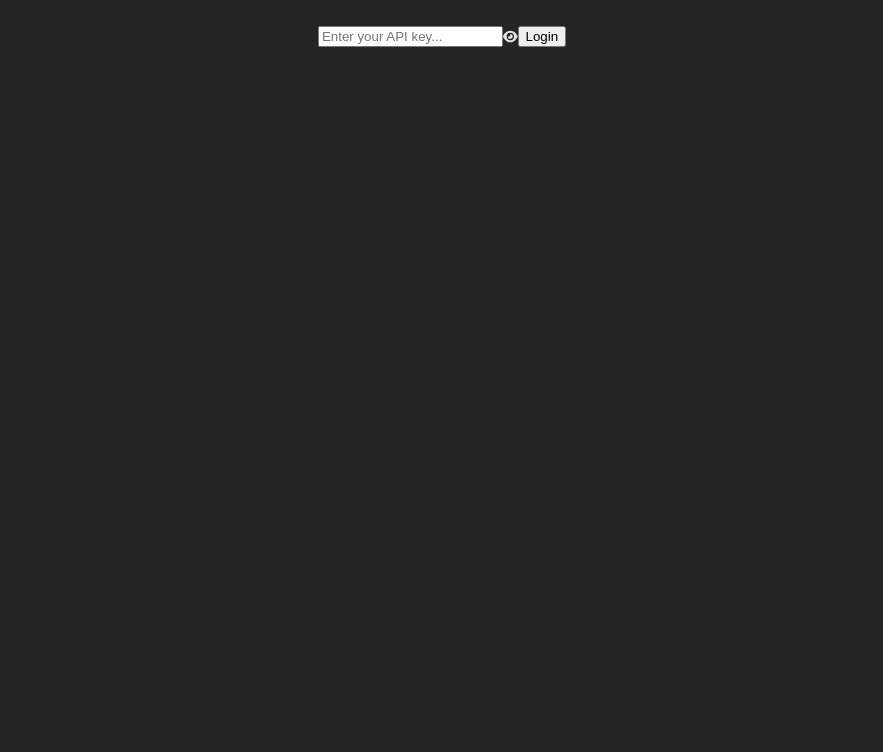
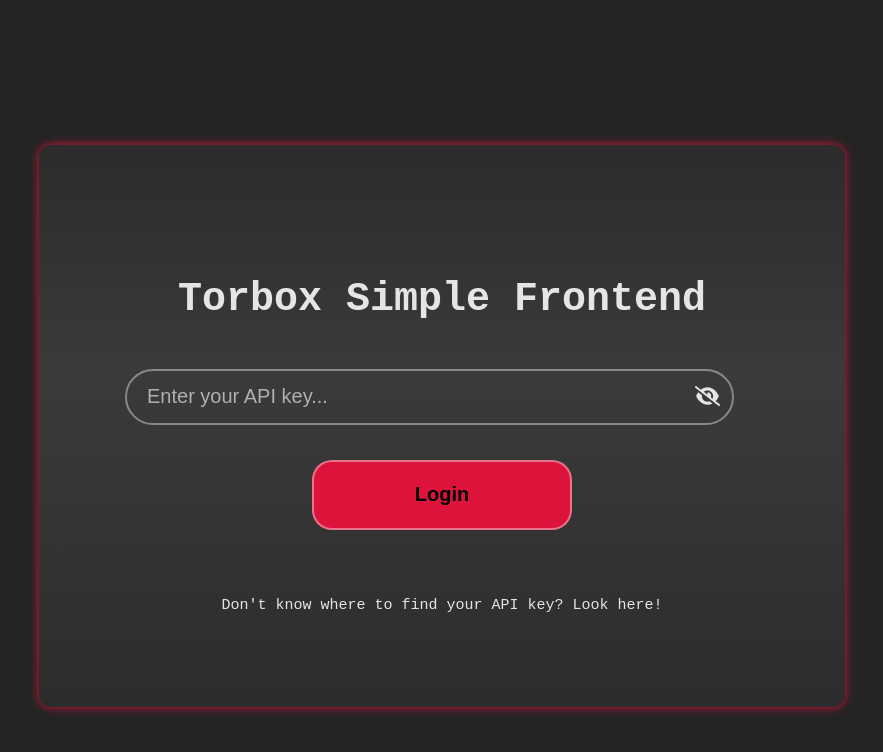
Before and after one commit to ThEgIGN/Simple-Torbox-Frontend, a React (Vite) app: page / in a window 1280 px wide. Shown: the top 752 px of the page, without its empty margins (198-1081 px from the left). Built offline with nearby package versions, Linux system fonts and the light colour scheme.

Commit message:
Finish login page and handle API errors

```diff
--- a/package.json
+++ b/package.json
@@ -13,12 +13,12 @@
     "@fortawesome/fontawesome-svg-core": "^6.7.2",
     "@fortawesome/free-solid-svg-icons": "^6.7.2",
     "@fortawesome/react-fontawesome": "^0.2.2",
-    "@react-three/drei": "^10.0.5",
     "react": "^19.0.0",
     "react-dom": "^19.0.0",
     "react-icons": "^5.5.0",
     "react-router-dom": "^7.4.1",
     "react-spinners": "^0.15.0",
+    "sonner": "^2.0.3",
     "swr": "^2.3.3"
   },
   "devDependencies": {
--- a/src/App.jsx
+++ b/src/App.jsx
@@ -5,10 +5,12 @@
 import NavBar from "./components/NavBar";
 import { Routes, Route } from "react-router-dom";
 import Login from "./pages/Login";
+import { Toaster } from 'sonner'
 
 function App() {
   return (
     <div>
+      <Toaster theme="dark" position="bottom-center" />
       <NavBar />
       <main className="main-content">
         <Routes>
--- a/src/components/NavBar.jsx
+++ b/src/components/NavBar.jsx
@@ -1,11 +1,24 @@
 import { Link, useLocation, useNavigate } from "react-router-dom"
+import { useSWRConfig } from "swr";
 
 function NavBar() {
     const location = useLocation();
     const navigate = useNavigate();
+    const { mutate } = useSWRConfig();
+
+    // Once user logs out, clear SWR fetched data,
+    // so when next user logs in, they don't see previous users data for couple of seconds
+    const clearSWRCache = () => {
+        mutate(
+            key => true, // which cache keys are updated
+            undefined, // update cache data to undefined
+            { revalidate: false } // do not revalidate
+        )
+    }
 
     const handleLogout = () => {
         localStorage.setItem("torboxApiKey", "");
+        clearSWRCache();
         navigate("/");
     }
 
--- a/src/components/TorrentCard.jsx
+++ b/src/components/TorrentCard.jsx
@@ -1,6 +1,4 @@
 import "../css/TorrentCard.css"
-import { useState } from "react"
-import { useCursor } from "@react-three/drei";
 import { FaRegTrashAlt } from "react-icons/fa";
 import { IconContext } from "react-icons";
 
@@ -13,14 +11,8 @@
         alert("deleted")
     }
 
-    // Change style of cursor depending on fact if user is hovering over torrent card or not
-    const [hovered, setHovered] = useState(false)
-    useCursor(hovered)
-
     return (
-        <div className="torrent-card"
-            onPointerOver={() => setHovered(true)}
-            onPointerOut={() => setHovered(false)}>
+        <div className="torrent-card">
             <div className="torrent-box" onClick={expandTorrent}>
                 <div className="torrent-name">
                     <h2>{torrent.name}</h2>
--- a/src/css/Input.css
+++ /dev/null
@@ -1,3 +0,0 @@
-.submit-button {
-
-}
--- a/src/css/Login.css
+++ b/src/css/Login.css
@@ -1,3 +1,93 @@
+body {
+    display: flex;
+    justify-content: center;
+    align-items: center;
+    min-height: 100vh;
+}
+
+.login {
+    width: 50em;
+    border-radius: 1em;
+    background: linear-gradient(to bottom, #323232 0%, #3F3F3F 40%, #1C1C1C 150%), linear-gradient(to top, rgba(255, 255, 255, 0.40) 0%, rgba(0, 0, 0, 0.25) 200%);
+    background-blend-mode: multiply;
+    box-shadow: 0 0 10px crimson;
+    padding: 5em 6em;
+}
+
+.login h1 {
+    padding-top: 1em;
+    padding-bottom: 0.5em;
+    font-size: 40px;
+    text-align: center;
+}
+
+.text-input {
+    width: 100%;
+    height: 4em;
+}
+
+.text-input input {
+    margin: 0;
+    padding: 0;
+    padding-left: 1em;
+    width: 90%;
+    height: 100%;
+    background: transparent;
+    font-size: 20px;
+    border: none;
+    outline: none;
+    border: 2px solid rgba(255, 255, 255, 0.40);
+    border-radius: 3em;
+}
+
+.text-input input::placeholder {
+    color: rgb(176, 176, 176);
+}
+
 .password-toggle-icon {
+    cursor: pointer;
     position: relative;
+    right: 6%;
+    font-size: 20px;
 }
+
+.api-key-help {
+    padding-bottom: 1em;
+}
+
+.api-key-help p {
+    color: rgba(255, 255, 255, 0.87);
+    font-size: 15px;
+}
+
+.api-key-help a {
+    color: rgba(255, 255, 255, 0.87);
+    text-decoration: none;
+}
+
+.api-key-help a:hover {
+    text-decoration: underline;
+}
+
+.button-wrapper {
+    padding-top: 3em;
+    padding-bottom: 4em;
+}
+
+.submit-button {
+    margin: 0;
+    width: 40%;
+    height: 3.5em;
+    background: crimson;
+    border: none;
+    outline: none;
+    border: 2px solid rgba(255, 255, 255, 0.40);
+    border-radius: 1em;
+    cursor: pointer;
+    font-size: 20px;
+    font-weight: bold;
+}
+
+.submit-button:hover {
+    scale: 1.02;
+}
--- a/src/css/TorrentCard.css
+++ b/src/css/TorrentCard.css
@@ -12,6 +12,7 @@
     margin-top: 0.25em;
     margin-bottom: 0.25em;
     padding: 0em;
+    cursor: pointer;
 }
 
 .torrent-box {
--- a/src/hooks/useDownloads.js
+++ b/src/hooks/useDownloads.js
@@ -3,16 +3,35 @@
 
 // Grab all user torrents
 const fetchTorrents = (apiKey) => {
-    const fetcher = (url) =>
-        fetch(url, {
+    const fetcher = async (url) => {
+        const res = await fetch(url, {
             headers: {
                 Authorization: "Bearer " + apiKey,
             },
-        }).then((res) => res.json());
+        });
+
+        if (!res.ok) {
+            const error = new Error(
+                "An error occurred while getting the torrents."
+            );
+            // Attach extra info to the error object.
+            error.info = await res.json();
+            error.status = res.status;
+            throw error;
+        }
+
+        return res.json();
+    };
 
     const { data, error, isLoading } = useSWR(
         apiKey ? `${API_BASE_URL}/torrents/mylist` : null,
-        fetcher
+        fetcher,
+        {
+            shouldRetryOnError: false,
+            revalidateIfStale: true,
+            revalidateOnFocus: false,
+            revalidateOnReconnect: true,
+        }
     );
 
     return {
--- a/src/hooks/usePasswordToggle.js
+++ b/src/hooks/usePasswordToggle.js
@@ -7,7 +7,7 @@
 
     const Icon = (
         <FontAwesomeIcon
-            icon={visible ? "eye-slash" : "eye"}
+            icon={visible ? "eye" : "eye-slash"}
             onClick={() => setVisible((visible) => !visible)}
         />
     );
--- a/src/pages/Home.jsx
+++ b/src/pages/Home.jsx
@@ -4,13 +4,14 @@
 import { useNavigate, useLocation } from "react-router-dom";
 import fetchTorrents from "../hooks/useDownloads";
 import { PacmanLoader } from "react-spinners";
+import { toast } from 'sonner'
 
 function Home() {
     const [searchQuerry, setSearchQuerry] = useState("");
 
     const navigate = useNavigate();
-    const { state } = useLocation();
-    const { stateApiKey } = state;
+    const location = useLocation();
+    const stateApiKey = location?.state?.stateApiKey;
 
     // If user was directed to this page from login, grab API key from state
     const [apiKey, setApiKey] = useState(stateApiKey === null ? "" : stateApiKey);
@@ -46,6 +47,9 @@
                 />
             </form>
             <PacmanLoader loading={isLoading} />
+            <div>
+                {isError && !!toast.error(isError?.info?.detail ? isError?.info?.detail : "Undefined error")}
+            </div>
             <div className="torrents-list">
                 {!isError && torrents && torrents?.data.map((torrent) =>
                     // Only show torrents that contain current search input
--- a/src/pages/Login.jsx
+++ b/src/pages/Login.jsx
@@ -1,6 +1,5 @@
 import usePasswordToggle from "../hooks/usePasswordToggle"
 import "../css/Login.css"
-import "../css/Input.css"
 import { useEffect, useState } from "react";
 import { useNavigate } from "react-router-dom";
 
@@ -10,6 +9,7 @@
 
     const navigate = useNavigate();
 
+    // Check if user is already logged in and navigate them if so
     useEffect(() => {
         const storedKey = localStorage.getItem("torboxApiKey");
         storedKey && navigate("/dashboard", { state: { stateApiKey: storedKey } });
@@ -25,16 +25,22 @@
 
     return (
         <div className="login">
+            <h1>Torbox Simple Frontend</h1>
             <form onSubmit={handleLogin} className="login-form">
+                <div className="text-input">
                     <input
                         type={PasswordInputType}
                         placeholder="Enter your API key..."
-                    className="text-input"
                         onChange={(e) => setApiKey(e.target.value)}
+                        required={true}
                     />
                     <span className="password-toggle-icon">{ToggleIcon}</span>
-                <button type="submit" className="submit-button">Login</button>
+                </div>
+                <div className="button-wrapper"><button type="submit" className="submit-button">Login</button></div>
             </form>
+            <div className="api-key-help">
+                    <p>Don't know where to find your API key? <a href="https://torbox.app/settings">Look here!</a></p>
+            </div>
         </div>
     )
 }
```
Also changed, not shown: 1 other file (tests, documents, lock files or other folders). Lines whose indentation alone changed are shown as unchanged.
